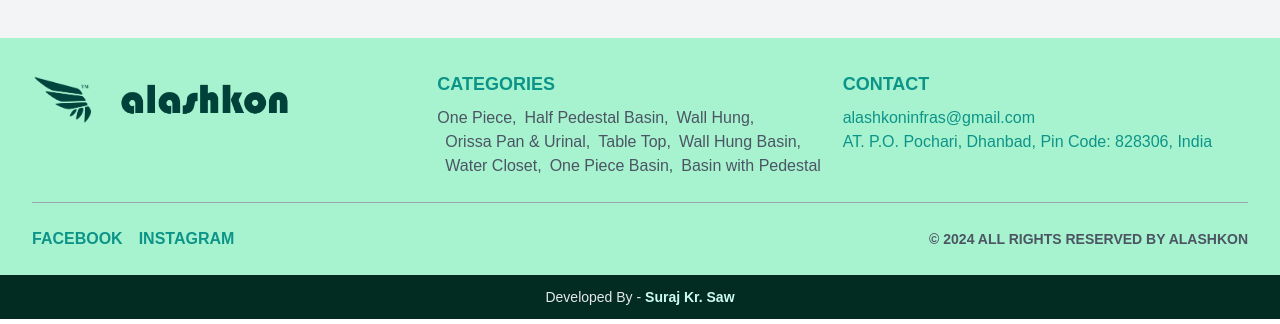
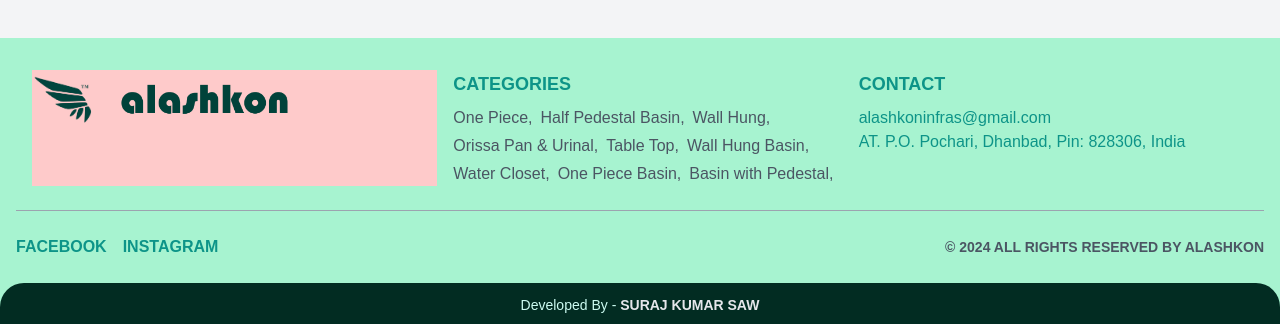
Before and after one commit to SurajKrSaw/Alashkon, a Next.js app: page /catalogues in a window 1280 px wide. Shown: the part 1196-1520 px from the top of the page. Built offline with nearby package versions, Linux system fonts and the light colour scheme.

Commit message:
Used a map to list the Catalogues' link in the footer

```diff
--- a/components/footer.tsx
+++ b/components/footer.tsx
@@ -3,11 +3,11 @@
 const Footer = () => {
   return (
     <footer className="bg-emerald-200 text-gray-700 pt-8">
-      <div className="container mx-auto px-4 sm:px-8">
+      <div className="container flex flex-col mx-auto px-4">
         {/* Top Section */}
-        <div className="flex flex-wrap justify-between items-start mb-6">
+        <div className="flex flex-col md:flex-row justify-between gap-y-6 mb-6">
           {/* Logo and Company Name */}
-          <div className="w-full sm:w-1/3 mb-6 sm:mb-0 text-center sm:text-left">
+          <div className="flex flex-col items-center sm:items-start sm:w-1/3 mx-4 bg-red-200">
             <Link href="/" className="flex items-center space-x-3">
               <Image
                 src="/alashkonLogo.png"
@@ -21,100 +21,48 @@
                 alt="Alashkon Title"
                 height={60}
                 width={180}
-                className="md:!h-[60px] md:!w-[180px] h-[50px] w-[160px]"
+                className="sm:!h-[60px] sm:!w-[180px] h-[50px] w-[160px]"
               />
             </Link>
           </div>
 
-          {/* Categories (Catalogues) */}
-          <div className="w-full sm:w-1/3 mb-6 sm:mb-0 text-center sm:text-left">
+          {/* Categories */}
+          <div className="sm:w-1/3 text-center md:text-left">
             <h3 className="text-lg font-semibold text-teal-600 mb-2">
               CATEGORIES
             </h3>
-            <ul className="space-x-2 inline-flex flex-wrap">
-              <li>
-                <Link
-                  href="/one piece"
-                  className="text-gray-600 hover:text-teal-500 transition"
-                >
-                  One Piece,
-                </Link>
-              </li>
-              <li>
-                <Link
-                  href="/half pedestal basin"
-                  className="text-gray-600 hover:text-teal-500 transition"
-                >
-                  Half Pedestal Basin,
-                </Link>
-              </li>
-              <li>
-                <Link
-                  href="/wall hung"
-                  className="text-gray-600 hover:text-teal-500 transition"
-                >
-                  Wall Hung,
-                </Link>
-              </li>
-              <li>
-                <Link
-                  href="/orissa pan urinal"
-                  className="text-gray-600 hover:text-teal-500 transition"
-                >
-                  Orissa Pan & Urinal,
-                </Link>
-              </li>
-              <li>
-                <Link
-                  href="/table top"
-                  className="text-gray-600 hover:text-teal-500 transition"
-                >
-                  Table Top,
-                </Link>
-              </li>
-              <li>
-                <Link
-                  href="/wall hung basin"
-                  className="text-gray-600 hover:text-teal-500 transition"
-                >
-                  Wall Hung Basin,
-                </Link>
-              </li>
-              <li>
-                <Link
-                  href="/water closet"
-                  className="text-gray-600 hover:text-teal-500 transition"
-                >
-                  Water Closet,
-                </Link>
-              </li>
-              <li>
-                <Link
-                  href="/one piece basin"
-                  className="text-gray-600 hover:text-teal-500 transition"
-                >
-                  One Piece Basin,
-                </Link>
-              </li>
-              <li>
-                <Link
-                  href="/basin with pedestal"
-                  className="text-gray-600 hover:text-teal-500 transition"
-                >
-                  Basin with Pedestal
-                </Link>
-              </li>
+            <ul className="flex flex-wrap justify-center md:justify-start gap-x-2 gap-y-1">
+              {[
+                { name: "One Piece", link: "/one piece" },
+                { name: "Half Pedestal Basin", link: "/half pedestal basin" },
+                { name: "Wall Hung", link: "/wall hung" },
+                { name: "Orissa Pan & Urinal", link: "/orissa pan urinal" },
+                { name: "Table Top", link: "/table top" },
+                { name: "Wall Hung Basin", link: "/wall hung basin" },
+                { name: "Water Closet", link: "/water closet" },
+                { name: "One Piece Basin", link: "/one piece basin" },
+                { name: "Basin with Pedestal", link: "/basin with pedestal" },
+              ].map((category) => (
+                <li key={category.name}>
+                  <Link
+                    href={category.link}
+                    className="text-gray-600 hover:text-teal-500 transition"
+                  >
+                    {category.name},
+                  </Link>
+                </li>
+              ))}
             </ul>
           </div>
 
           {/* Contact Details */}
-          <div className="w-full sm:w-1/3 text-center sm:text-left">
+          <div className="sm:w-1/3 text-center md:text-left">
             <h3 className="text-lg font-semibold text-teal-600 mb-2">
               CONTACT
             </h3>
             <p className="text-gray-600">
               <a
-                href="mailto:contact@alashkon.com"
+                href="mailto:alashkoninfras@gmail.com"
                 className="text-teal-600 hover:text-teal-500 transition"
               >
                 alashkoninfras@gmail.com
@@ -122,21 +70,23 @@
             </p>
             <p className="text-gray-600">
               <a
-                href="https://maps.google.com/?q=1234,+Dummy+Street,+Some+City"
+                href="https://maps.google.com/?q=AT.+P.O.+Pochari,+Dhanbad,+Pin+828306,+India"
+                target="_blank"
+                rel="noopener noreferrer"
                 className="text-teal-600 hover:text-teal-500 transition"
               >
-                AT. P.O. Pochari, Dhanbad, Pin Code: 828306, India
+                AT. P.O. Pochari, Dhanbad, Pin: 828306, India
               </a>
             </p>
           </div>
         </div>
 
         {/* Social Links and Copyright */}
-        <div className="flex flex-col sm:flex-row justify-between items-center border-t border-gray-400 pt-6">
-          {/* Social Icons (Left of Copyright) */}
-          <div className="flex space-x-4 mb-4 sm:mb-0">
+        <div className="flex flex-col md:flex-row justify-between items-center border-t border-gray-400 pt-6">
+          {/* Social Links */}
+          <div className="flex space-x-4 mb-4 md:mb-0">
             <Link
-              href="https://www.facebook.com/profile.php?id=61569552780450&mibextid=qi2Omg&rdid=I6PFl8T5T0pSPHVF&share_url=https%3A%2F%2Fwww.facebook.com%2Fshare%2F19oW2ogEaP%2F%3Fmibextid%3Dqi2Omg"
+              href="https://www.facebook.com/profile.php?id=61569552780450&mibextid=qi2Omg"
               target="_blank"
               rel="noopener noreferrer"
               className="text-teal-600 hover:text-teal-700 transition font-semibold hover:underline"
@@ -156,23 +106,23 @@
           </div>
 
           {/* Copyright Text */}
-          <p className="text-gray-600 text-sm text-center font-semibold text-sm">
+          <p className="text-gray-600 text-sm font-semibold text-center">
             © 2024 ALL RIGHTS RESERVED BY ALASHKON
           </p>
         </div>
       </div>
 
       {/* Developer Section */}
-      <div className="bg-emerald-950 py-3 mt-6 text-center">
-        <p className="text-gray-200 text-sm">
+      <div className="bg-emerald-950 py-3 mt-6 text-center rounded-t-3xl">
+        <p className="text-teal-100 text-sm">
           Developed By -{" "}
           <a
             href="https://wa.me/917808340140"
             target="_blank"
             rel="noopener noreferrer"
-            className="font-bold text-teal-100 hover:underline hover:text-teal-300 transition"
+            className="font-bold text-gray-200 hover:underline hover:text-teal-300 transition"
           >
-            Suraj Kr. Saw
+            SURAJ KUMAR SAW
           </a>
         </p>
       </div>
```
